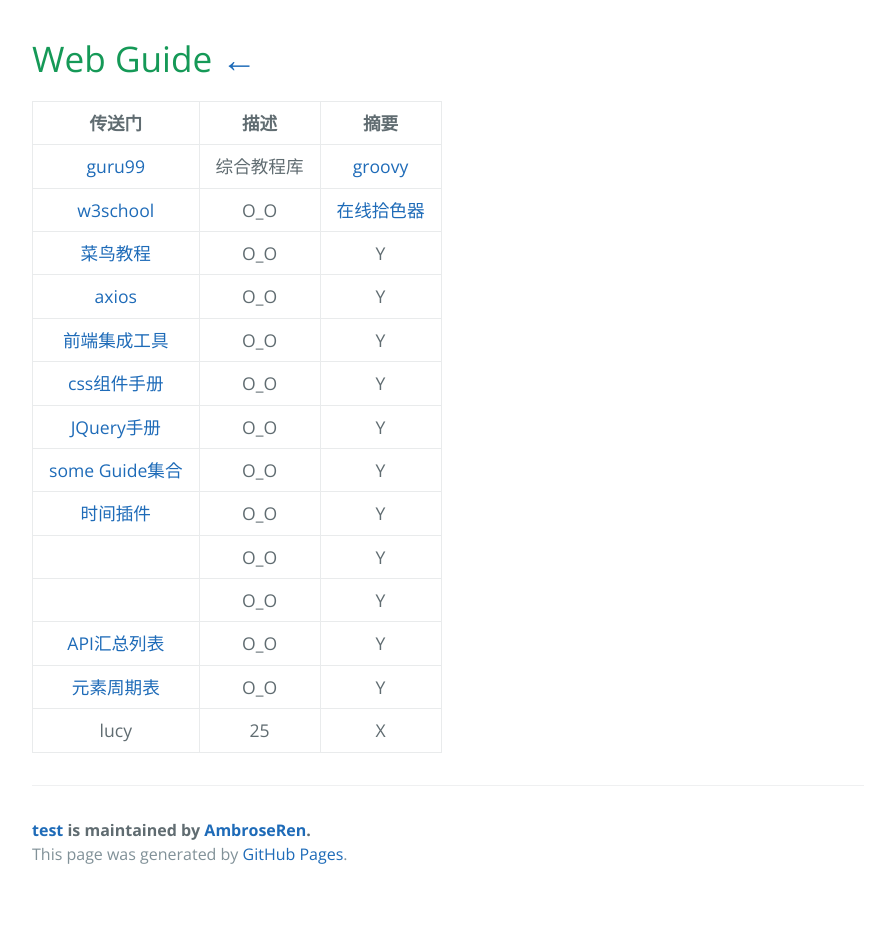
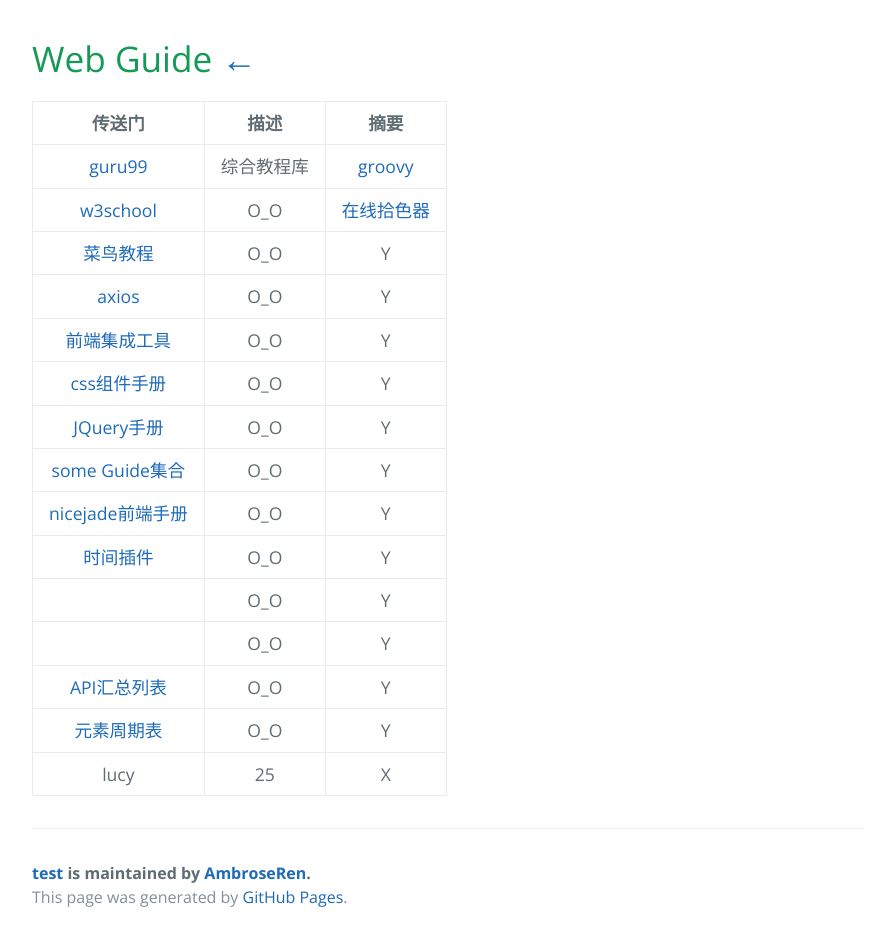
Before and after one commit to AmbroseRen/test, a Jekyll site: the page built from Web/web_guide.md, in a window 1280 px wide. Shown: the whole page, without its empty margins (192-1087 px from the left). Built offline with Jekyll 4.4.1, drawn with Linux system fonts in a browser that asks for light colours; our own code applies the rules of GitHub Pages for plain Markdown files; the repository's description, which GitHub fills in, is left out; before the commit the page ends 900 px from its top, so only the background shows below that.

Commit message:
Update web_guide.md

```diff
--- a/Web/web_guide.md
+++ b/Web/web_guide.md
@@ -10,6 +10,7 @@
 | [css组件手册](https://www.css88.com/book/css/) | O_O | Y |
 | [JQuery手册](https://www.jq22.com/chm/jquery/index.html) | O_O | Y |
 | [some Guide集合](https://github.com/GitHubDaily/GitHubDaily) | O_O | Y |
+| [nicejade前端手册](https://github.com/nicejade/Front-end-tutorial) | O_O | Y |
 | [时间插件](https://github.com/timelessco/renderlesskit-react) | O_O | Y |
 | []() | O_O | Y |
 | []() | O_O | Y |
```
